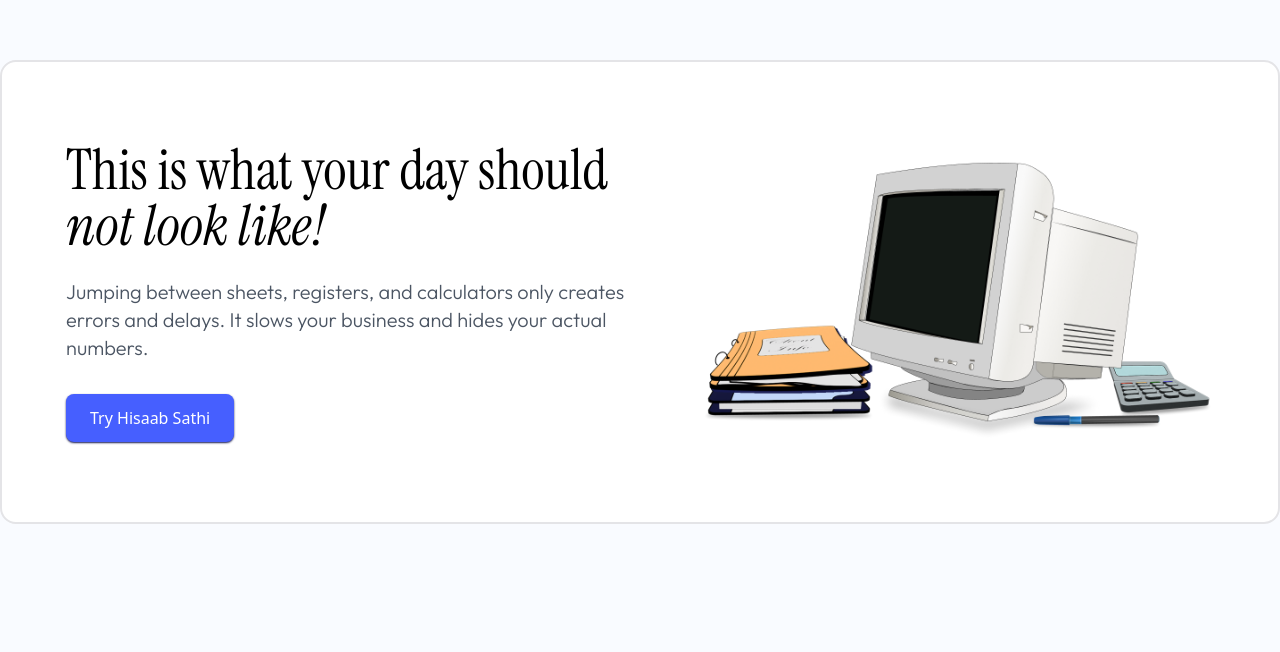
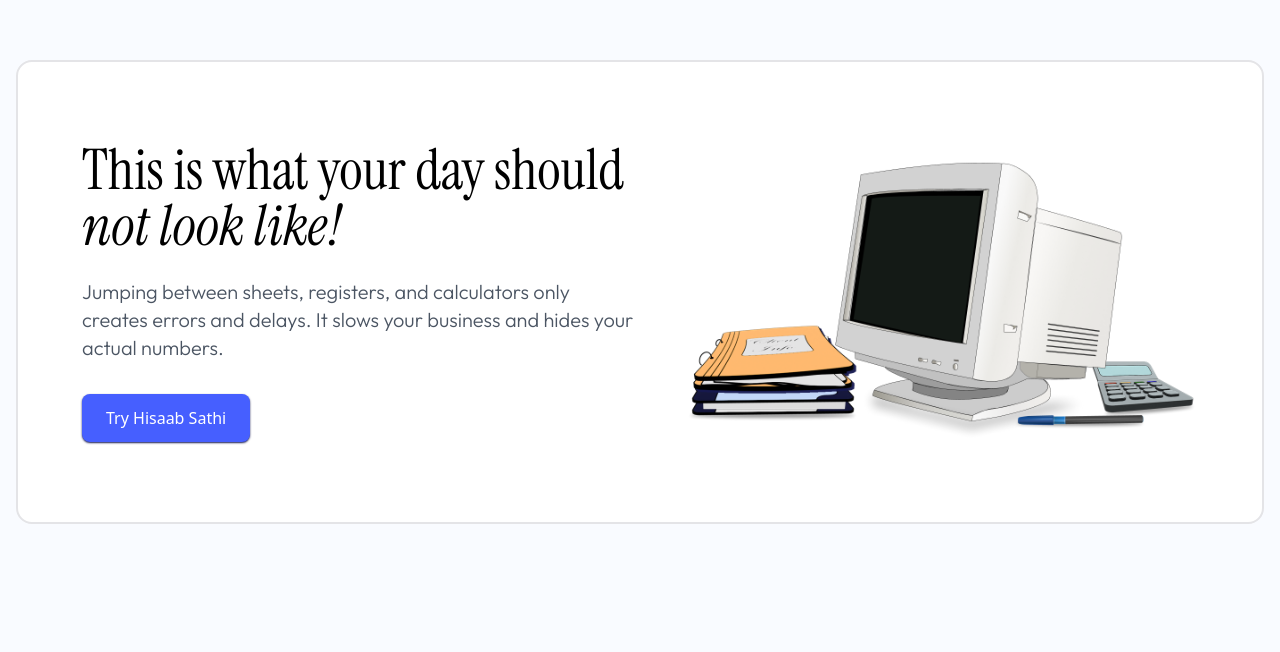
Before and after one commit to Shriti-tech/Hisabsathi, a React (Vite) app: page / in a window 1280 px wide. Shown: the part 4348-5000 px from the top of the page. Built offline with nearby package versions, Linux system fonts and the light colour scheme.

Commit message:
14th commit- changes to Cta

```diff
--- a/src/components/home/eightSection.tsx
+++ b/src/components/home/cta.tsx
@@ -1,8 +1,8 @@
 import eightImage from "/eight-Section/eight-section-illustration.png";
 
-function EightSection() {
+function Cta() {
   return (
-    <div className="bg-background w-full min-h-[80vh] flex px-4 md:px-0 pt-10 lg:pt-0 justify-center items-center">
+    <div className="bg-background w-full min-h-[80vh] flex px-4 pt-10 lg:pt-0 justify-center items-center">
       <div className="max-w-7xl bg-white border-2 border-inputBorder rounded-2xl shadow-sm flex flex-col lg:flex-row  mx-auto w-full px-6 sm:px-8 md:px-12 lg:px-16 py-12 md:py-16 lg:py-20 gap-8 lg:gap-12 items-center">
         {/* Text Content */}
         <div className="flex flex-col gap-6 flex-1  text-center lg:text-left">
@@ -35,4 +35,4 @@ function EightSection() {
   );
 }
 
-export default EightSection;
+export default Cta;
--- a/src/pages/home.tsx
+++ b/src/pages/home.tsx
@@ -3,7 +3,7 @@ import AnimatedLogoCloud from "@/components/home/logo-cloud";
 import Features from "@/components/home/features";
 import TestimonialMarquee from "@/components/home/testimonial";
 import FAQAccordion from "@/components/home/faqSection";
-import EightSection from "@/components/home/eightSection";
+import Cta from "@/components/home/cta";
 
 function Home() {
   return (
@@ -13,7 +13,7 @@ function Home() {
       <Features/>
       <TestimonialMarquee />
       <FAQAccordion />
-      <EightSection />
+      <Cta />
     </>
   );
 }
```
